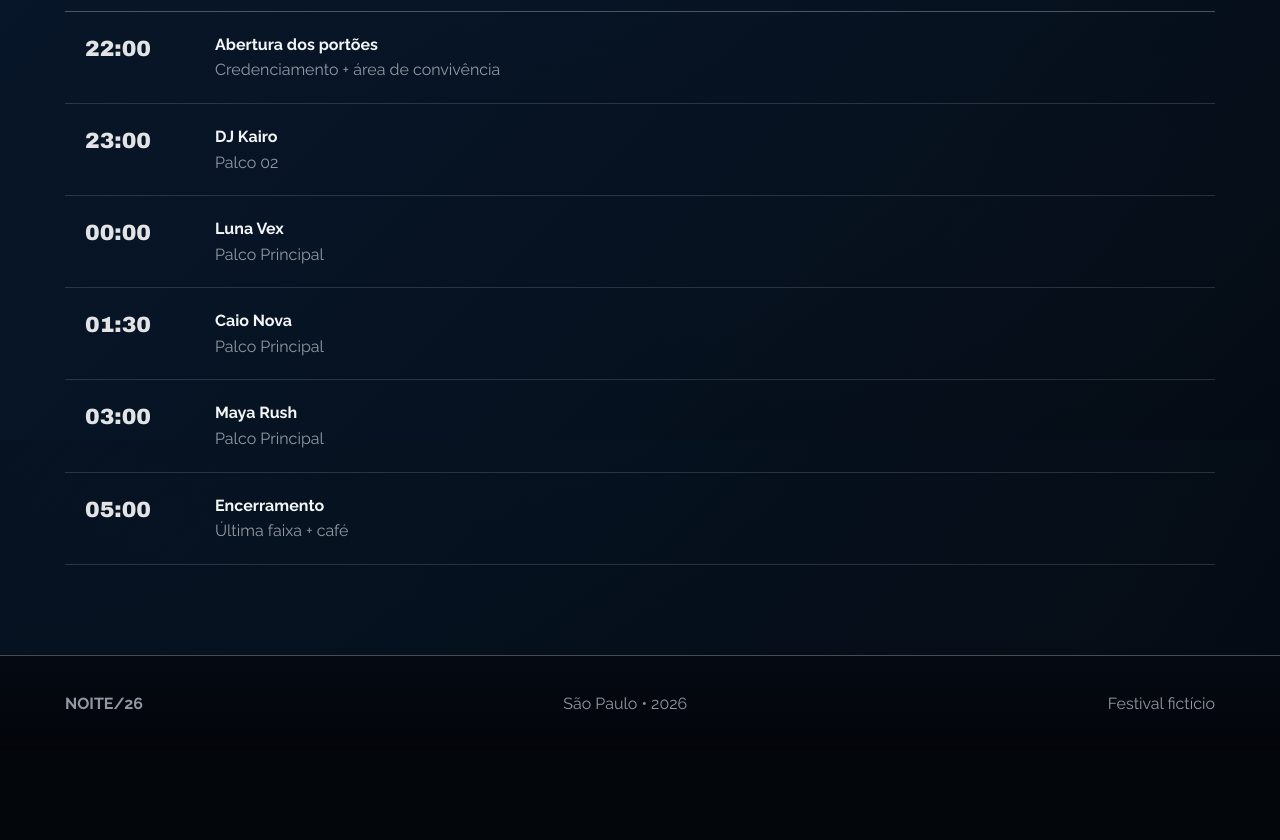
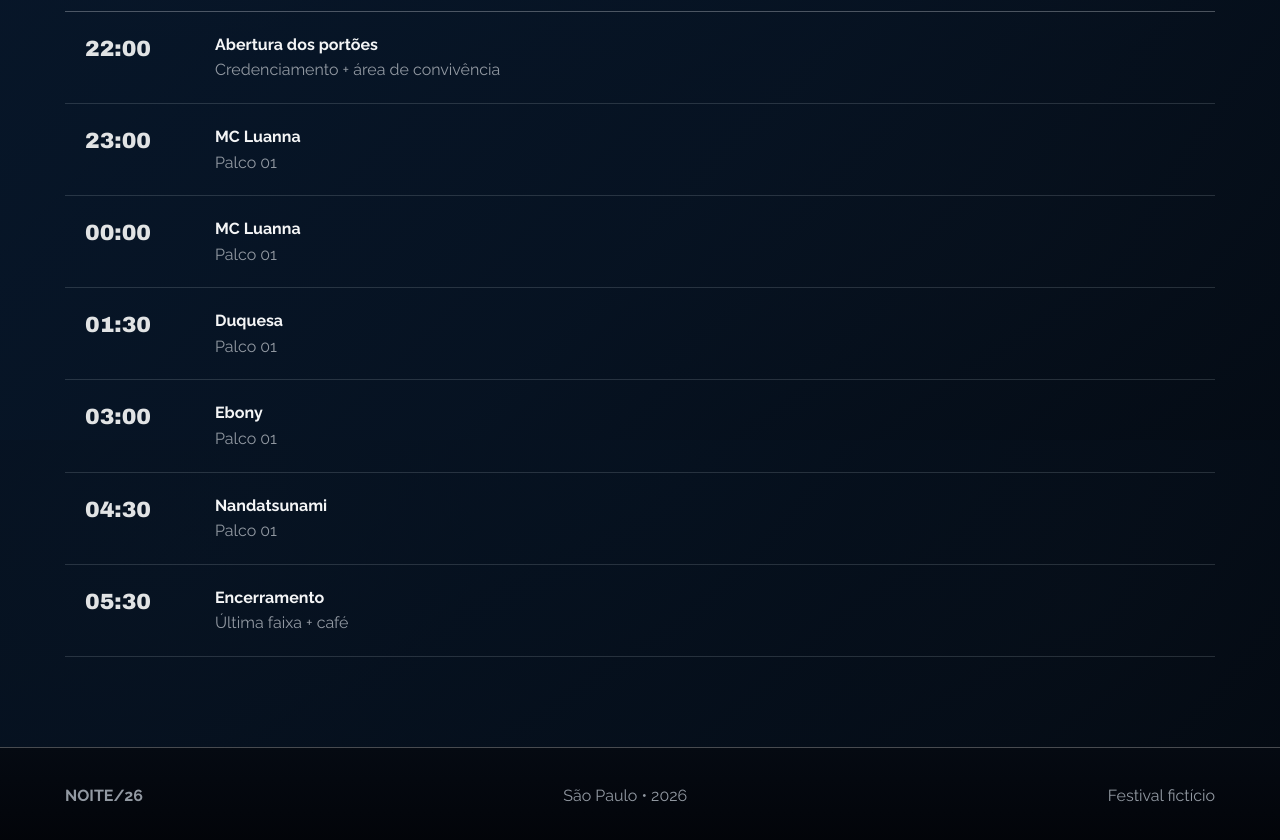
Before and after one commit to nicolasmazaiaez/festival_entrelinhas, a plain HTML site: page coisas/lineup.html in a window 1280 px wide. Shown: the part 1160-2000 px from the top of the page. Before the commit the page ends 1911 px from the top, so only its background shows below. Drawn offline with Linux system fonts and the light colour scheme.

Commit message:
segundo commit

```diff
--- a/coisas/lineup.html
+++ b/coisas/lineup.html
@@ -53,7 +53,7 @@
             <article class="artista">
 
                 <div class="artista-imagem">
-                    <img src="../img/capa-luanna-1024x576.jpg" alt="luana">
+                    <img src="../img/mcluanna.webp" alt="luana">
                     <span>MC<br>LUANNA</span>
                 </div>
 
@@ -70,7 +70,7 @@
             <article class="artista">
 
                 <div class="artista-imagem">
-                    <img src="../img/Duquesa-Foto-Divulgacao.jpg" alt="duquesa">
+                    <img src="../img/duquesa.jpeg" alt="duquesa">
                     <span>DUQUESA</span>
                 </div>
 
@@ -86,7 +86,7 @@
             <article class="artista">
 
                 <div class="artista-imagem">
-                    <img src="../img/foto-2-e1765909673802.webp" alt="ebony">
+                    <img src="../img/ebony.jpeg" alt="ebony">
                     <span>EBONY</span>
                 </div>
 
@@ -102,7 +102,7 @@
             <article class="artista">
 
                 <div class="artista-imagem">
-                    <img src="../img/thumb-7.webp" alt="nandatsunami">
+                    <img src="../img/nanda.jpeg" alt="nandatsunami">
                     <span>NANDATSUNAMI</span>
                 </div>
 
@@ -142,37 +142,45 @@
             <div class="horario">
                 <div class="hora">23:00</div>
                 <div>
-                    <strong>DJ Kairo</strong>
-                    <p>Palco 02</p>
+                    <strong>MC Luanna</strong>
+                    <p>Palco 01</p>
                 </div>
             </div>
 
             <div class="horario">
                 <div class="hora">00:00</div>
                 <div>
-                    <strong>Luna Vex</strong>
-                    <p>Palco Principal</p>
+                    <strong>MC Luanna</strong>
+                    <p>Palco 01</p>
                 </div>
             </div>
 
             <div class="horario">
                 <div class="hora">01:30</div>
                 <div>
-                    <strong>Caio Nova</strong>
-                    <p>Palco Principal</p>
+                    <strong>Duquesa</strong>
+                    <p>Palco 01</p>
                 </div>
             </div>
 
             <div class="horario">
                 <div class="hora">03:00</div>
                 <div>
-                    <strong>Maya Rush</strong>
-                    <p>Palco Principal</p>
+                    <strong>Ebony</strong>
+                    <p>Palco 01</p>
+                </div>
+            </div>
+
+             <div class="horario">
+                <div class="hora">04:30</div>
+                <div>
+                    <strong>Nandatsunami</strong>
+                    <p>Palco 01</p>
                 </div>
             </div>
 
             <div class="horario">
-                <div class="hora">05:00</div>
+                <div class="hora">05:30</div>
                 <div>
                     <strong>Encerramento</strong>
                     <p>Última faixa + café</p>
```
Also changed, not shown: img/duquesa.jpeg (added), img/ebony.jpeg (added), img/mcluanna.webp (added), img/nanda.jpeg (added).
